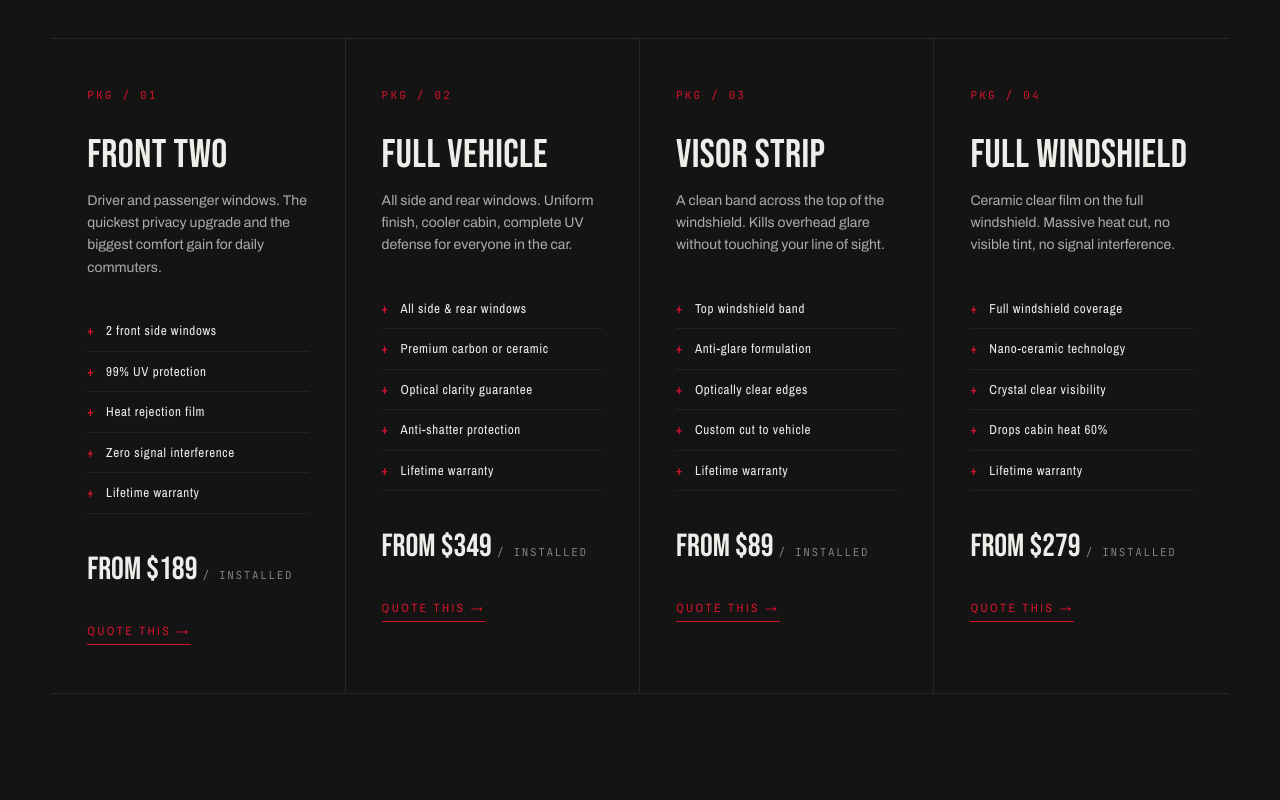
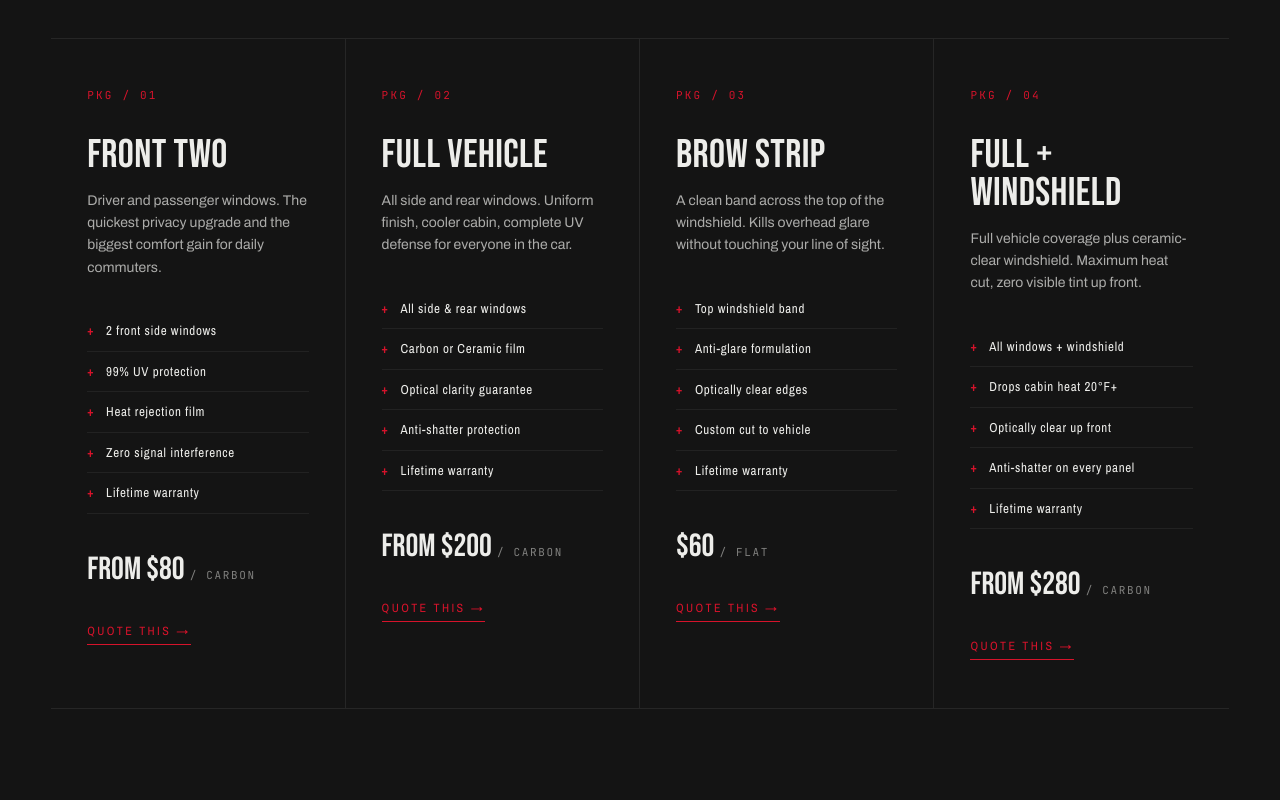
Before and after one commit to a-ch3n/Tint, a website: page jou-tints-vercel 3/public/index.html in a window 1280 px wide. Shown: the part 2360-3160 px from the top of the page. Drawn offline with nearby package versions, Linux system fonts and the light colour scheme.

Commit message:
Update index.html

```diff
--- a/jou-tints-vercel 3/public/index.html
+++ b/jou-tints-vercel 3/public/index.html
@@ -70,7 +70,7 @@
   </div>
 </div>
 
-<!-- INTRO / WHAT IS TINT -->
+<!-- INTRO -->
 <section class="section">
   <div class="section__header scroll-reveal">
     <div class="section__number">01 / INTRO</div>
@@ -114,7 +114,7 @@
         <li>Zero signal interference</li>
         <li>Lifetime warranty</li>
       </ul>
-      <div class="pkg__price">From $189 <small>/ INSTALLED</small></div>
+      <div class="pkg__price">From $80 <small>/ CARBON</small></div>
       <a href="contact.html" class="pkg__cta">Quote this →</a>
     </div>
 
@@ -124,18 +124,18 @@
       <p class="pkg__desc">All side and rear windows. Uniform finish, cooler cabin, complete UV defense for everyone in the car.</p>
       <ul class="pkg__list">
         <li>All side & rear windows</li>
-        <li>Premium carbon or ceramic</li>
+        <li>Carbon or Ceramic film</li>
         <li>Optical clarity guarantee</li>
         <li>Anti-shatter protection</li>
         <li>Lifetime warranty</li>
       </ul>
-      <div class="pkg__price">From $349 <small>/ INSTALLED</small></div>
+      <div class="pkg__price">From $200 <small>/ CARBON</small></div>
       <a href="contact.html" class="pkg__cta">Quote this →</a>
     </div>
 
     <div class="pkg">
       <div class="pkg__num">PKG / 03</div>
-      <h3 class="pkg__title">Visor Strip</h3>
+      <h3 class="pkg__title">Brow Strip</h3>
       <p class="pkg__desc">A clean band across the top of the windshield. Kills overhead glare without touching your line of sight.</p>
       <ul class="pkg__list">
         <li>Top windshield band</li>
@@ -144,22 +144,22 @@
         <li>Custom cut to vehicle</li>
         <li>Lifetime warranty</li>
       </ul>
-      <div class="pkg__price">From $89 <small>/ INSTALLED</small></div>
+      <div class="pkg__price">$60 <small>/ FLAT</small></div>
       <a href="contact.html" class="pkg__cta">Quote this →</a>
     </div>
 
     <div class="pkg">
       <div class="pkg__num">PKG / 04</div>
-      <h3 class="pkg__title">Full Windshield</h3>
-      <p class="pkg__desc">Ceramic clear film on the full windshield. Massive heat cut, no visible tint, no signal interference.</p>
+      <h3 class="pkg__title">Full + Windshield</h3>
+      <p class="pkg__desc">Full vehicle coverage plus ceramic-clear windshield. Maximum heat cut, zero visible tint up front.</p>
       <ul class="pkg__list">
-        <li>Full windshield coverage</li>
-        <li>Nano-ceramic technology</li>
-        <li>Crystal clear visibility</li>
-        <li>Drops cabin heat 60%</li>
+        <li>All windows + windshield</li>
+        <li>Drops cabin heat 20°F+</li>
+        <li>Optically clear up front</li>
+        <li>Anti-shatter on every panel</li>
         <li>Lifetime warranty</li>
       </ul>
-      <div class="pkg__price">From $279 <small>/ INSTALLED</small></div>
+      <div class="pkg__price">From $280 <small>/ CARBON</small></div>
       <a href="contact.html" class="pkg__cta">Quote this →</a>
     </div>
 
@@ -269,8 +269,8 @@
       <div class="faq__a">A two-window job runs about 45 minutes. A full vehicle is typically 2.5–3.5 hours depending on glass geometry. We schedule in blocks so you're never waiting for someone else's job to finish.</div>
     </div>
     <div class="faq__item">
-      <button class="faq__q">Ceramic vs carbon vs dyed — what's the difference?</button>
-      <div class="faq__a">Dyed film is the cheapest and fades fastest. Carbon is mid-tier, color-stable, decent heat rejection. Ceramic is top of the line — nano-particle construction that blocks infrared without metal, so your phone, GPS, and tire-pressure sensors all work normally. For Minnesota's summer sun and winter snow-glare we recommend ceramic.</div>
+      <button class="faq__q">Ceramic vs carbon — what's the difference?</button>
+      <div class="faq__a">Carbon is our standard film — deep matte look, real heat rejection, color-stable, and never fades to purple. Ceramic is the upgrade ($80 more on any package): nano-particle construction that blocks 80% of infrared without metal, so your phone, GPS, and tire-pressure sensors all work normally. For Minnesota's summer sun and winter snow-glare we recommend ceramic on full-vehicle jobs.</div>
     </div>
     <div class="faq__item">
       <button class="faq__q">How long until it's fully cured?</button>
@@ -299,15 +299,15 @@
   <div class="footer__grid">
     <div class="footer__brand">
       <h3><span style="color:var(--red)">●</span> JOU TINTS</h3>
-      <p>Minneapolis's premium window tinting bay. Ceramic, carbon, and dyed film for everything from daily drivers to show cars. 20 years on glass.</p>
+      <p>Minneapolis's premium window tinting bay. Carbon and ceramic film for everything from daily drivers to show cars.</p>
     </div>
     <div class="footer__col">
       <h4>Services</h4>
       <ul>
         <li><a href="services.html">Front Two</a></li>
         <li><a href="services.html">Full Vehicle</a></li>
-        <li><a href="services.html">Windshield</a></li>
-        <li><a href="services.html">Visor Strip</a></li>
+        <li><a href="services.html">Brow Strip</a></li>
+        <li><a href="services.html">Full + Windshield</a></li>
         <li><a href="services.html">Tint Removal</a></li>
       </ul>
     </div>
```
